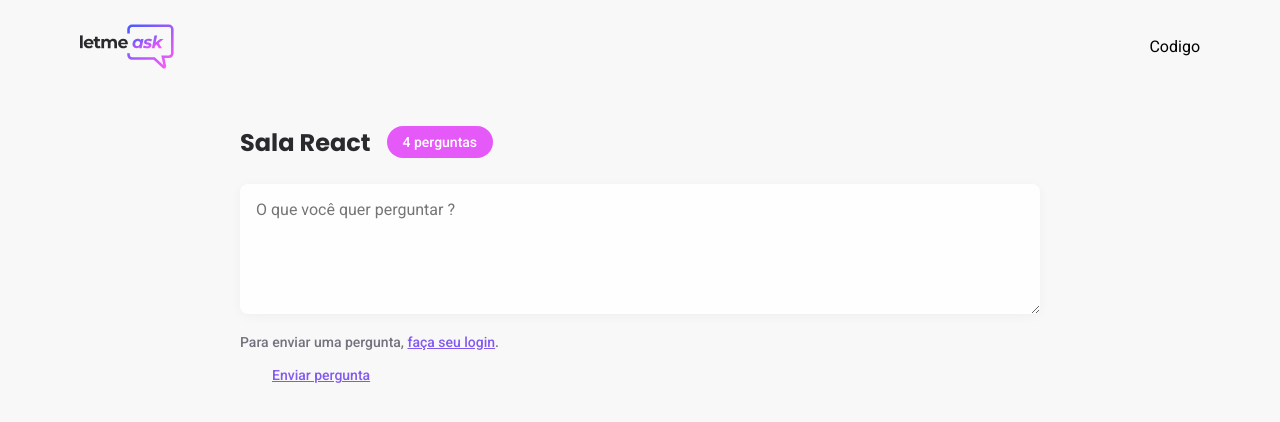
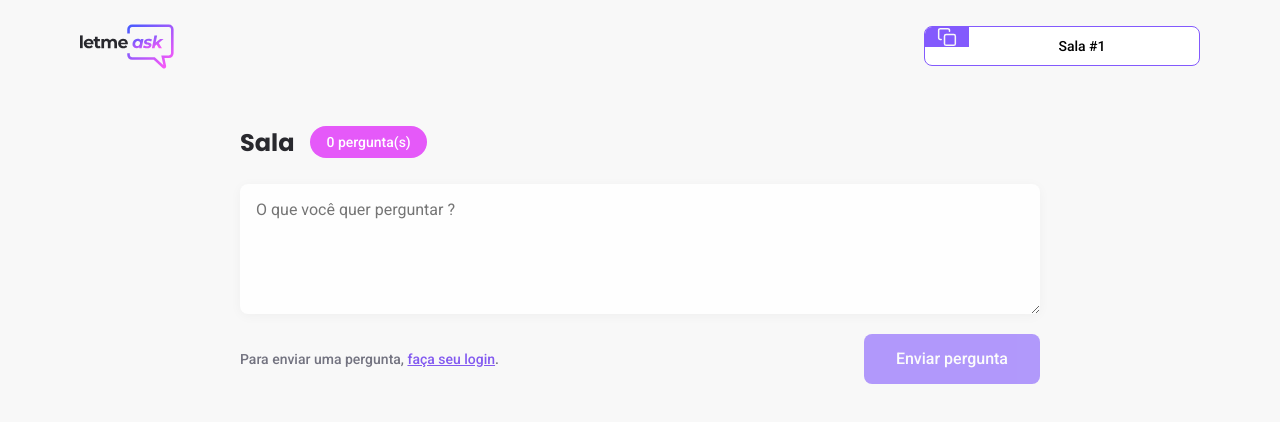
Before and after one commit to matheusmirandaferreira/nlw6-reactjs, a React (Create React App) app: page /rooms/1 in a window 1280 px wide. Shown: the top 422 px of the page. Built offline with nearby package versions, Linux system fonts and the light colour scheme; no server answers; the database is empty.

Commit message:
NLW 6 - Trilha ReactJS - Aula 3

```diff
--- /dev/null
+++ b/src/components/RoomCode.tsx
@@ -0,0 +1,22 @@
+import copyImg from '../assets/images/copy.svg';
+
+import '../styles/roomCode.scss';
+
+type RoomCodeProps = {
+  code: string;
+};
+
+export function RoomCode(props: RoomCodeProps) {
+  function copyRoomCodeToClipBoard() {
+    navigator.clipboard.writeText(props.code);
+  }
+
+  return (
+    <button className="room-code" onClick={copyRoomCodeToClipBoard}>
+      <div>
+        <img src={copyImg} alt="Copiar" />
+      </div>
+      <span>Sala #{props.code}</span>
+    </button>
+  );
+}
--- a/src/pages/Room.tsx
+++ b/src/pages/Room.tsx
@@ -1,33 +1,134 @@
+import { useEffect } from 'react';
+import { FormEvent, useState } from 'react';
+import { useParams } from 'react-router-dom';
 import logoImg from '../assets/images/logo.svg';
 import { Button } from '../components/Button';
+import { RoomCode } from '../components/RoomCode';
+import { useAuth } from '../hooks/useAuth';
+import { database } from '../services/firebase';
 
+import '../styles/room.scss';
 
-import '../styles/room.scss'
+type FirebaseQuestions = Record<
+  string,
+  {
+    author: {
+      nome: string;
+      avatar: string;
+    };
+    content: string;
+    isAnswere: boolean;
+    isHighlighted: boolean;
+  }
+>;
+
+type Question = {
+  id: string;
+  author: {
+    nome: string;
+    avatar: string;
+  };
+  content: string;
+  isAnswere: boolean;
+  isHighlighted: boolean;
+};
+
+type RoomParams = {
+  id: string;
+};
 
 export function Room() {
+  const { user } = useAuth();
+  const params = useParams<RoomParams>();
+  const [newQuestion, setNewQuestion] = useState('');
+  const [questions, setQuestions] = useState<Question[]>([]);
+  const [title, setTitle] = useState('');
+
+  useEffect(() => {
+    const roomRef = database.ref(`rooms/${params.id}`);
+
+    roomRef.once('value', (room) => {
+      const databaseRoom = room.val();
+      const firebaseQuestions: FirebaseQuestions = databaseRoom.questions ?? {};
+
+      const parseQuestions = Object.entries(firebaseQuestions).map(
+        ([key, value]) => {
+          return {
+            id: key,
+            content: value.content,
+            author: value.author,
+            isHighlighted: value.isHighlighted,
+            isAnswere: value.isAnswere,
+          };
+        }
+      );
+      console.log(parseQuestions);
+      setTitle(databaseRoom.title);
+      setQuestions(parseQuestions);
+    });
+  }, [params.id]);
+
+  async function handleSendQuestion(event: FormEvent) {
+    event.preventDefault();
+
+    if (newQuestion.trim() === '') {
+      return;
+    }
+
+    if (!user) {
+      throw new Error('You must be logged in');
+    }
+
+    const question = {
+      content: newQuestion,
+      author: {
+        name: user.name,
+        avatar: user.avatar,
+      },
+      isHighlighted: false,
+      isAnswered: false,
+    };
+
+    await database.ref(`rooms/${params.id}/questions`).push(question);
+
+    setNewQuestion('');
+  }
   return (
     <div id="page-room">
       <header>
         <div className="content">
           <img src={logoImg} alt="Logo" />
-          <div>Codigo</div>
+          <RoomCode code={params.id} />
         </div>
       </header>
 
       <main className="content">
         <div className="room-title">
-          <h1>Sala React</h1>
-          <span>4 perguntas</span>
+          <h1>Sala {title}</h1>
+          {questions && <span>{questions.length} pergunta(s)</span>}
         </div>
 
-        <form>
-          <textarea placeholder="O que você quer perguntar ?" />
+        <form onSubmit={handleSendQuestion}>
+          <textarea
+            onChange={(e) => setNewQuestion(e.target.value)}
+            value={newQuestion}
+            placeholder="O que você quer perguntar ?"
+          />
 
           <div className="form-footer">
-            <span>
-              Para enviar uma pergunta, <button>faça seu login</button>.
-              <Button type="submit">Enviar pergunta</Button>
-            </span>
+            {!user ? (
+              <span>
+                Para enviar uma pergunta, <button>faça seu login</button>.{' '}
+              </span>
+            ) : (
+              <div className="user-info">
+                <img src={user.avatar} alt={user.name} />
+                <span>{user.name}</span>
+              </div>
+            )}
+            <Button disabled={!user} type="submit">
+              Enviar pergunta
+            </Button>
           </div>
         </form>
       </main>
--- a/src/styles/auth.scss
+++ b/src/styles/auth.scss
@@ -130,7 +130,7 @@
       flex: 1;
       height: 1px;
       background: #a8a8b3;
-      margin-left: 16px;
+      margin-right: 16px;
     }
 
     &:after {
@@ -138,7 +138,7 @@
       flex: 1;
       height: 1px;
       background: #a8a8b3;
-      margin-right: 16px;
+      margin-left: 16px;
     }
   }
 }
--- a/src/styles/room.scss
+++ b/src/styles/room.scss
@@ -61,7 +61,26 @@
         justify-content: space-between;
         margin-top: 16px;
 
-        span {
+        .user-info {
+          display: flex;
+          align-items: center;
+
+          img {
+            width: 32px;
+            height: 32px;
+            border-radius: 50%;
+          }
+
+          span {
+            margin-left: 8px;
+            color: #29292e;
+            font-weight: 500;
+            font-size: 14px;
+
+          }
+        }
+
+        > span {
           font-size: 14px;
           color: #737380;
           font-weight: 500;
--- /dev/null
+++ b/src/styles/roomCode.scss
@@ -0,0 +1,29 @@
+.room-code {
+  height: 40px;
+  border-radius: 8px;
+  overflow: hidden;
+
+  background: #fff;
+  border: 1px solid #835afd;
+  cursor: pointer;
+
+  display: flex;
+
+  div {
+    background: #835afd;
+    padding: 0 12px;
+    display: flex;
+    align-items: center;
+    justify-content: center;
+  }
+
+  span {
+    display: block;
+    align-self: center;
+    flex: 1;
+    padding: 0 16px 0 12px;
+    width: 230px;
+    font-size: 14px;
+    font-weight: 500;
+  }
+}
```
